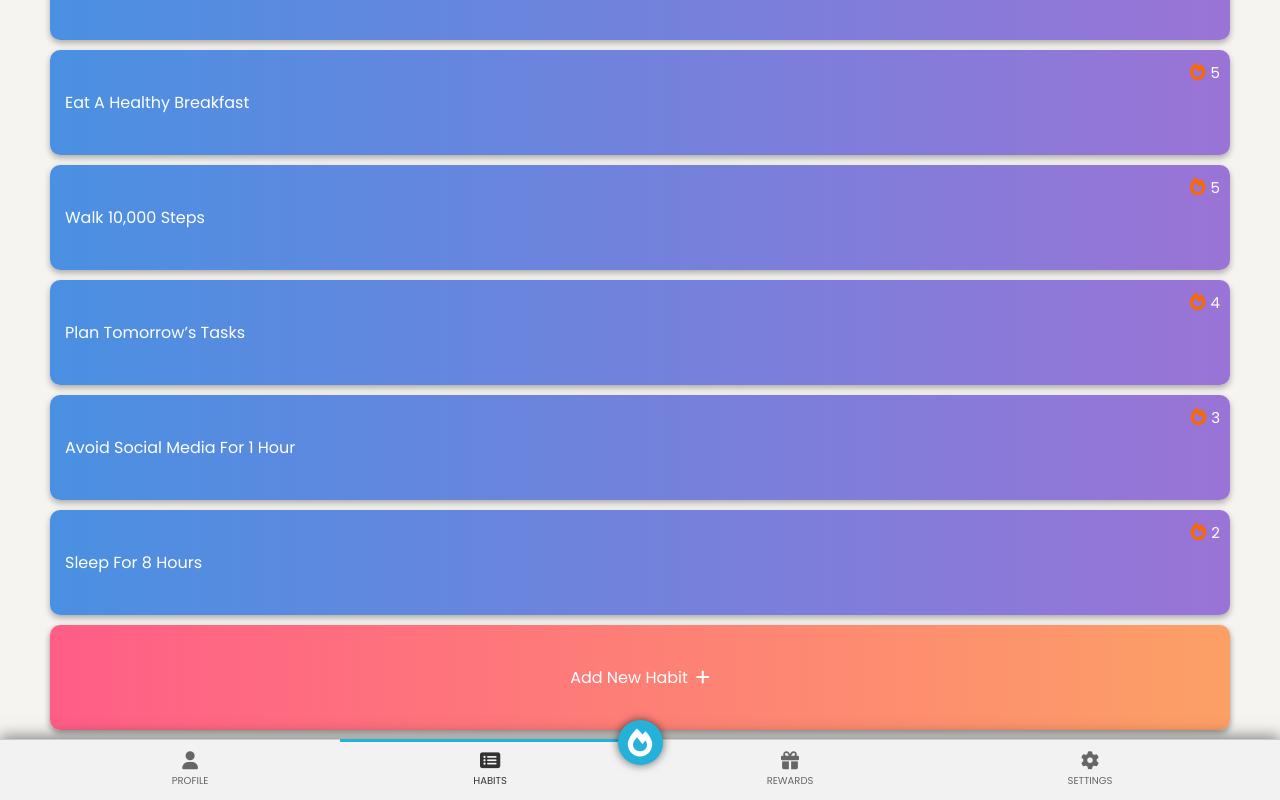
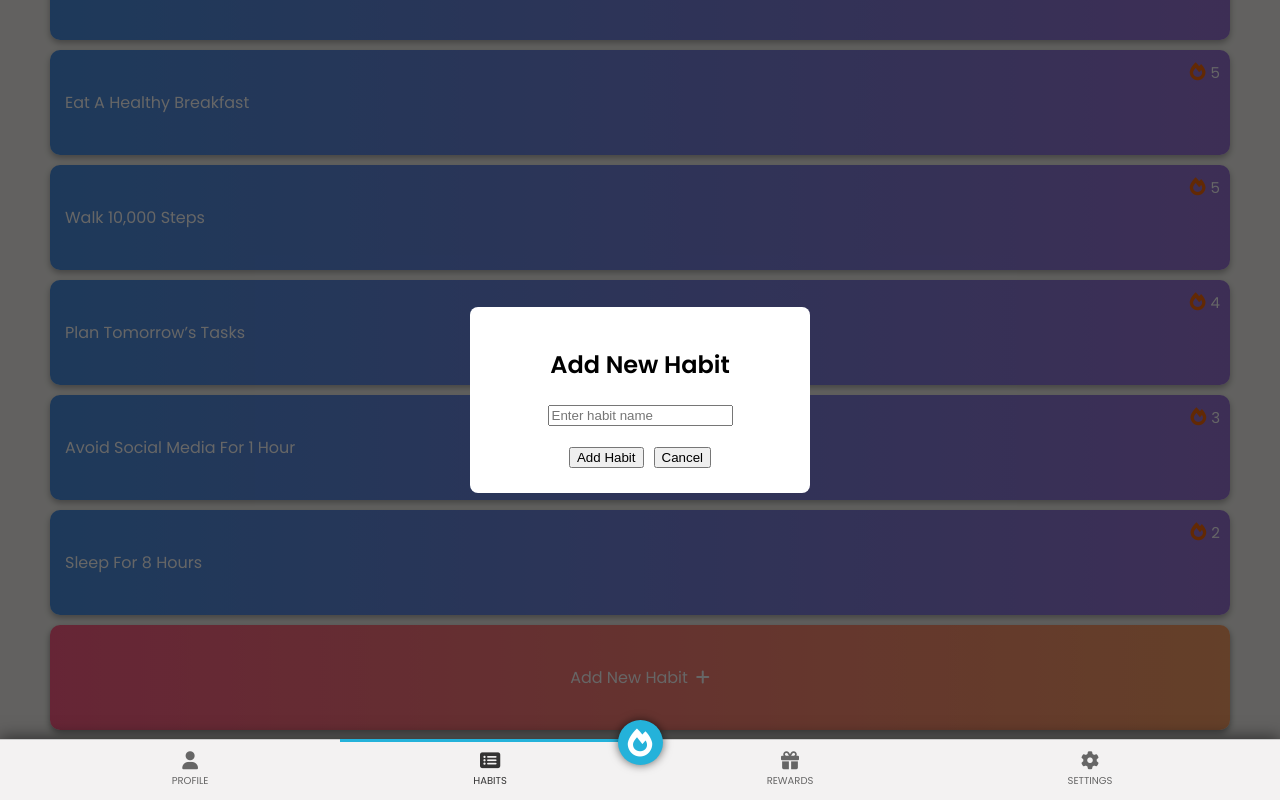
Before and after one commit to joseph-johnson27001/habit-spinner, a Vue app: page / in a window 1280 px wide. Both pictures are taken after a click on the label "Add New Habit". Shown: the part 611-1411 px from the top of the page. Built offline with nearby package versions, Linux system fonts and the light colour scheme.

Commit message:
Adding Habit functionality

```diff
--- /dev/null
+++ b/src/components/Habits/AddHabitModal.vue
@@ -0,0 +1,79 @@
+<!-- AddHabitModal.vue -->
+<template>
+  <div v-if="show" class="modal-overlay">
+    <div class="modal-content">
+      <h2>Add New Habit</h2>
+      <input
+        v-model="newHabitName"
+        type="text"
+        placeholder="Enter habit name"
+        @keyup.enter="addHabit"
+      />
+      <div class="modal-actions">
+        <button @click="addHabit">Add Habit</button>
+        <button @click="cancel">Cancel</button>
+      </div>
+    </div>
+  </div>
+</template>
+
+<script>
+export default {
+  name: "AddHabitModal",
+  props: {
+    show: {
+      type: Boolean,
+      required: true,
+    },
+  },
+  data() {
+    return {
+      newHabitName: "",
+    };
+  },
+  methods: {
+    addHabit() {
+      if (this.newHabitName.trim()) {
+        // Emit an event with the new habit name and reset input
+        this.$emit("add-habit", this.newHabitName);
+        this.newHabitName = "";
+      }
+    },
+    cancel() {
+      // Emit an event to close the modal without adding a habit
+      this.$emit("close");
+    },
+  },
+};
+</script>
+
+<style scoped>
+.modal-overlay {
+  position: fixed;
+  top: 0;
+  left: 0;
+  width: 100%;
+  height: 100%;
+  background: rgba(0, 0, 0, 0.6);
+  display: flex;
+  align-items: center;
+  justify-content: center;
+  z-index: 1000;
+}
+
+.modal-content {
+  background: white;
+  padding: 20px;
+  border-radius: 8px;
+  width: 300px;
+  text-align: center;
+}
+
+.modal-actions {
+  margin-top: 15px;
+}
+
+button {
+  margin: 5px;
+}
+</style>
--- a/src/components/Navigation/CurrencyDisplay.vue
+++ b/src/components/Navigation/CurrencyDisplay.vue
@@ -28,11 +28,10 @@ export default {
 <style scoped>
 .currency-display {
   display: flex;
-  gap: 10px; /* Reduced gap between items */
+  gap: 10px;
   color: white;
   border-radius: 10px;
   justify-content: space-around;
-  /* font-weight: bold; */
 }
 
 /* Styling for each currency item */
--- a/src/views/HabitsPage.vue
+++ b/src/views/HabitsPage.vue
@@ -11,19 +11,29 @@
         :streak="habit.streak"
       />
     </div>
-    <NewHabitCard @add="showAddHabitDialog" />
+    <NewHabitCard @add="showAddHabitModal" />
+
+    <!-- AddHabitModal component -->
+    <AddHabitModal
+      v-if="showModal"
+      :show="showModal"
+      @add-habit="addNewHabit"
+      @close="showModal = false"
+    />
   </div>
 </template>
 
 <script>
 import HabitCard from "@/components/Habits/HabitCard.vue";
 import NewHabitCard from "@/components/Habits/NewHabitCard.vue";
+import AddHabitModal from "@/components/Habits/AddHabitModal.vue";
 
 export default {
   name: "HabitsPage",
   components: {
     HabitCard,
     NewHabitCard,
+    AddHabitModal,
   },
   data() {
     return {
@@ -39,16 +49,24 @@ export default {
         { name: "Avoid Social Media for 1 Hour", completed: false, streak: 3 },
         { name: "Sleep for 8 Hours", completed: false, streak: 2 },
       ],
+      showModal: false,
     };
   },
   methods: {
     updateHabit(index, { isCompleted, streakChange }) {
       this.habits[index].completed = isCompleted;
-
       this.habits[index].streak += streakChange;
     },
-    showAddHabitDialog() {
-      console.log("New Habit Card Clicked!");
+    showAddHabitModal() {
+      this.showModal = true;
+    },
+    addNewHabit(habitName) {
+      this.habits.push({
+        name: habitName,
+        completed: false,
+        streak: 0,
+      });
+      this.showModal = false;
     },
   },
 };
```
